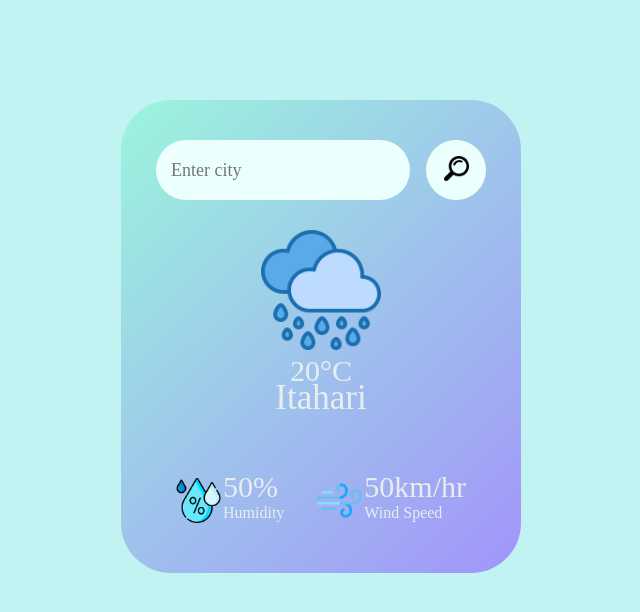
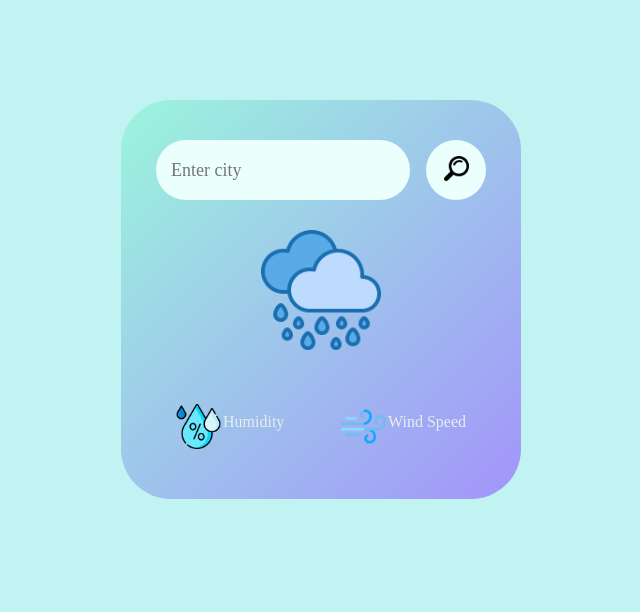
Before and after one commit to bijayjha2025/Weather-App-API, a plain HTML site: page index.html in a window 1280 px wide. Shown: the whole page, without its empty margins (319-959 px from the left). Drawn offline with Linux system fonts and the light colour scheme.

Commit message:
Making minor changes

```diff
--- a/index.html
+++ b/index.html
@@ -15,14 +15,14 @@
 
         <div class="weather">
             <img src="rainy.png" class="weatherIcon">
-            <h1 class="temperatureShow">20°C</h1>
-            <h2 class="cityName">Itahari</h2>
+            <h1 class="temperatureShow"></h1>
+            <h2 class="cityName"></h2>
 
             <div class="details">
               <div class="col">
                 <img src="humidityIcon.png">
                 <div>
-                <p class="humidity">50%</p>
+                <p class="humidity"></p>
                 <p>Humidity</p>
                 </div>
               </div>
@@ -30,7 +30,7 @@
               <div class="col">
                 <img src="windImage.png">
                 <div>
-                <p class="wind">50km/hr</p>
+                <p class="wind"></p>
                 <p>Wind Speed</p>
                 </div>
               </div>
```
